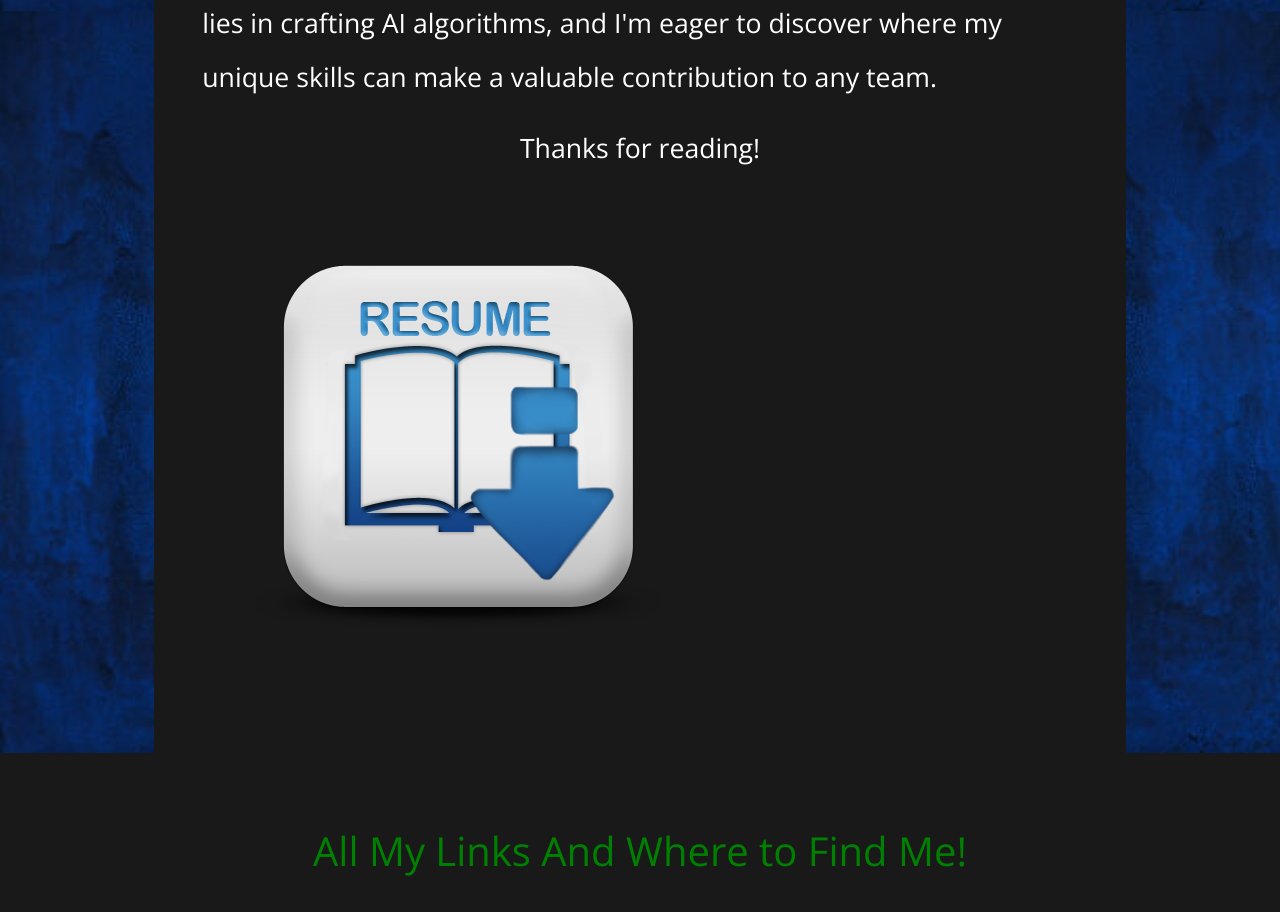
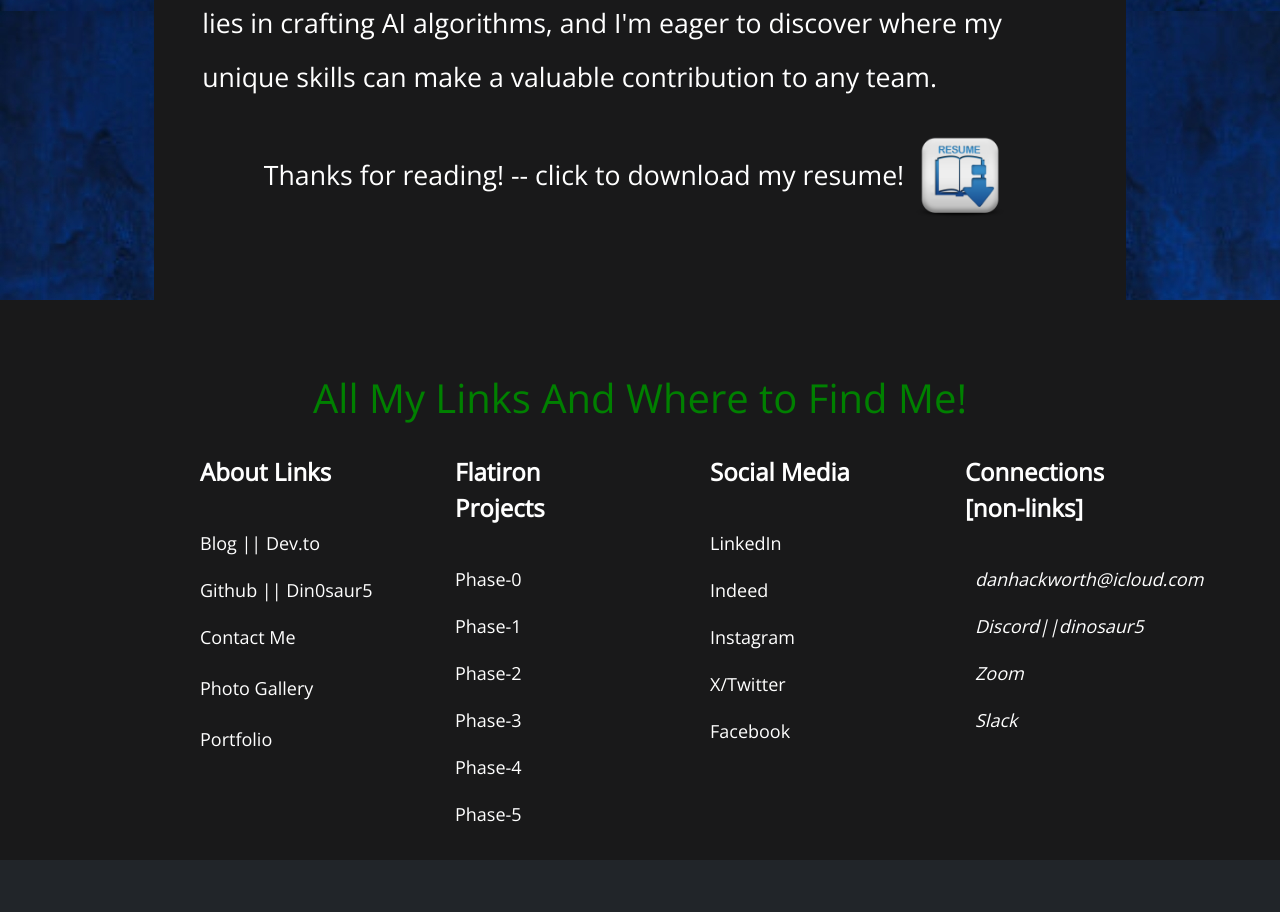
Before and after one commit to Din0saur5/Dan_Hackworth_website_React, a React (Vite) app: page /about in a window 1280 px wide. Shown: the part 2319-3231 px from the top of the page. After the commit the page ends 3179 px from the top, so only its background shows below. Built offline with nearby package versions, Linux system fonts and the light colour scheme.

Commit message:
add resume download

```diff
--- a/src/routes/About.jsx
+++ b/src/routes/About.jsx
@@ -53,10 +53,11 @@ const About = () => {
         My journey led me to the Flatiron School, recommended by a friend who also overcame legal challenges.
         Now, as a software engineering student, I'm excited to explore more coding and possible avenues for a career. Currently, my enthusiasm lies in crafting AI algorithms, and I'm eager to discover where my unique skills can make a valuable contribution to any team.
         </p>
-     <p className='about-text' style={{'textAlign':'center'}}>Thanks for reading!</p>
+     <p className='about-text' style={{'textAlign':'center'}}>Thanks for reading! -- click to download my resume!
      <a href="/Daniel_Hackworth_Resume_2024.pdf" download>
-      <img src="/Photos/resume-icon-png-19026.png" />
+      <img style={{height:'7rem'}} src="/Photos/resume-icon-png-19026.png" />
       </a>
+      </p>
       </article>
       </div>
 
```
